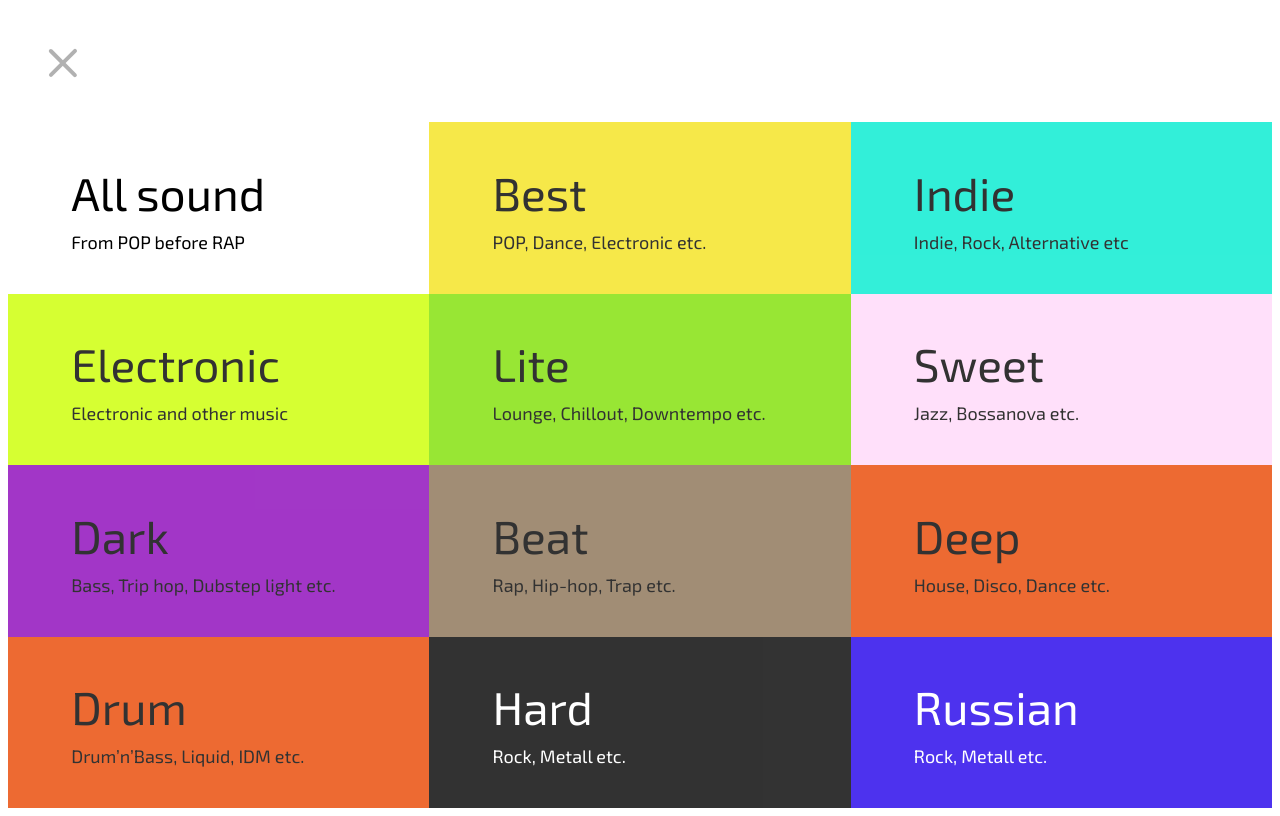
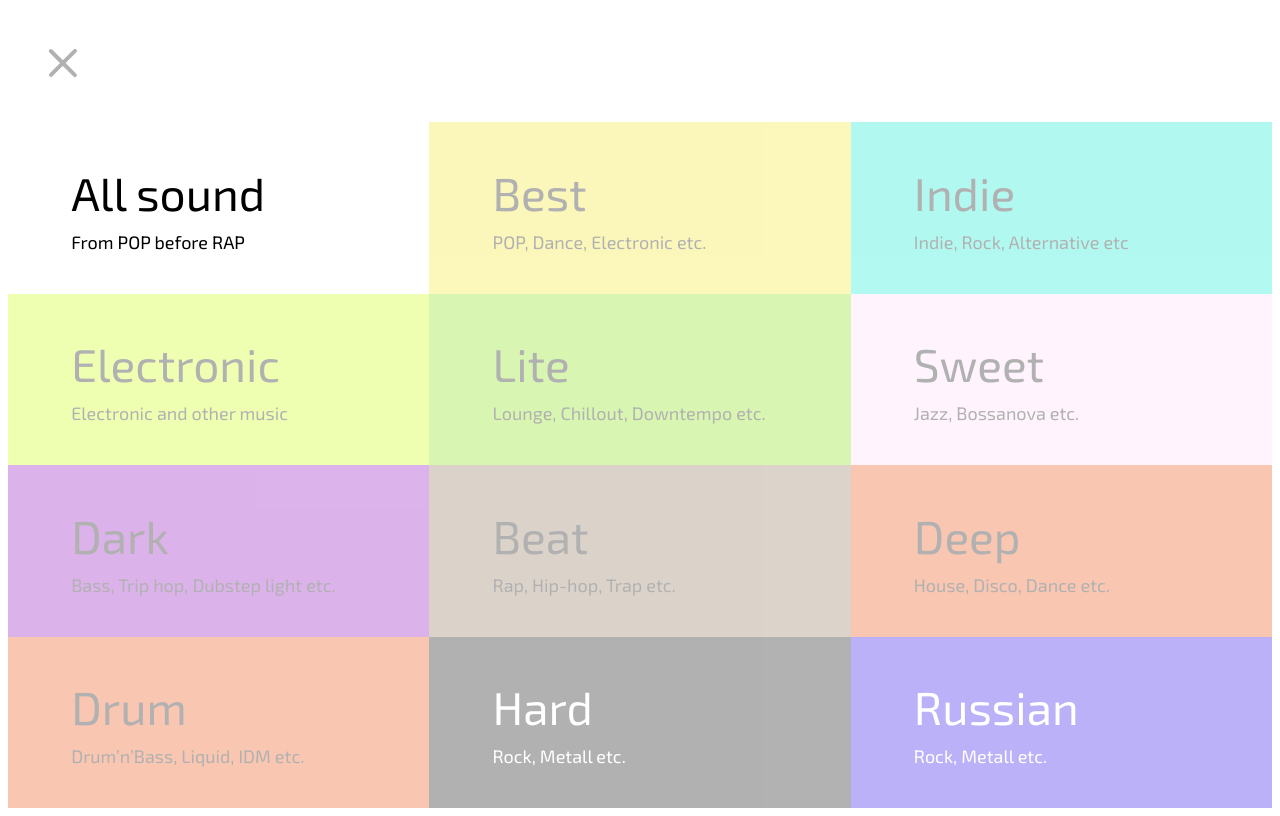
Before and after one commit to lyucean/soundsession, a Vue app: page /selectStation in a window 1280 px wide. In both pictures the pointer is over the element 218 px from the left and 207 px from the top of the page. Built offline with nearby package versions, Linux system fonts and the light colour scheme.

Commit message:
fix выбор станций

```diff
--- a/src/components/selectStation/selectStation.css
+++ b/src/components/selectStation/selectStation.css
@@ -74,3 +74,10 @@
     font-size: 18px;
     line-height: 30px;
 }
+
+.select-station__grid:hover .station{
+  opacity: .3 !important;
+}
+.select-station__grid:hover .station:hover{
+  opacity: 1 !important;
+}
--- a/src/components/selectStation/selectStation.vue
+++ b/src/components/selectStation/selectStation.vue
@@ -41,7 +41,7 @@ export default {
     mounted: function () {
       let self = this
       this.items.forEach(function (item, i) {
-      setTimeout(() => item.opacity = .8, self.appear_delay * i)
+        setTimeout(() => item.opacity = 1, self.appear_delay * i)
       })
     },
     beforeRouteLeave (to, from, next) {
```
Also changed, not shown: 1 other file (tests, documents, lock files or other folders). Lines whose indentation alone changed are shown as unchanged.
